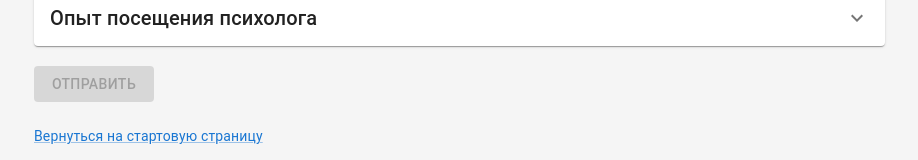
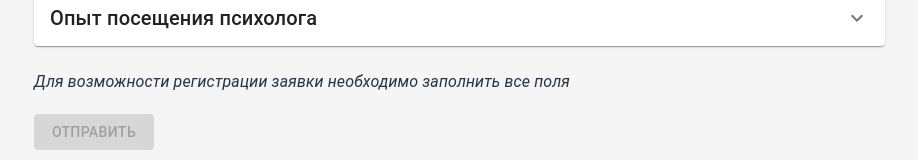
Before and after one commit to joshkhdev/psy-assist-platform-ui, a React (Vite) app: page /createQuestionnaire in a window 1280 px wide. Shown: the part 926-1086 px from the top of the page, without its empty margins (48-966 px from the left). Built offline with nearby package versions, Linux system fonts and the light colour scheme.

Commit message:
PAP-UI-1: Текст условия доступности кнопки отправки заявки

```diff
--- a/src/components/QuestionnaireCreator.tsx
+++ b/src/components/QuestionnaireCreator.tsx
@@ -18,7 +18,7 @@ import { MuiTelInput } from "mui-tel-input";
 // App
 import { Questionnaire } from '../models/Questionnaire';
 import { questionnaireFormStyle, questionnaireEntryStyle, questionnaireButtonStyle } from '../styles/QuestionnaireStyles';
-import { aboutHeaderOuter, ageHeaderInner, backToHomeButtonHeader, contactsHeaderOuter, eMailHeaderInner, isForPayCheckBoxHeader, isForPayHeader, mentalSpecHeaderInner, nameHeaderInner, nameHeaderOuter, neuroDiffHeaderInner, phoneHeaderInner, pronounHeaderInner, psyRequestHeaderInner, psyRequestHeaderOuter, psyWishAttentionHeaderInner, psyWishesHeaderInner, psyWishesHeaderOuter, psyWishesPlaceholder, questionnaireCreateHeader, sendButtonHeader, telegramHeaderInner, therapyExpHeaderInner, therapyExpHeaderOuter, timezoneHeaderInner } from '../resources/QuestionnaireCreatorResources';
+import { aboutHeaderOuter, ageHeaderInner, backToHomeButtonHeader, contactsHeaderOuter, eMailHeaderInner, isForPayCheckBoxHeader, isForPayHeader, mentalSpecHeaderInner, nameHeaderInner, nameHeaderOuter, neuroDiffHeaderInner, phoneHeaderInner, pronounHeaderInner, psyRequestHeaderInner, psyRequestHeaderOuter, psyWishAttentionHeaderInner, psyWishesHeaderInner, psyWishesHeaderOuter, psyWishesPlaceholder, questionnaireCreateHeader, registrationConditionHeader, sendButtonHeader, telegramHeaderInner, therapyExpHeaderInner, therapyExpHeaderOuter, timezoneHeaderInner } from '../resources/QuestionnaireCreatorResources';
 import { localhostPath } from '../resources/TempConfig';
 
 const QuestionnaireCreator = () => {
@@ -281,6 +281,12 @@ const QuestionnaireCreator = () => {
                 </AccordionDetails>
             </Accordion>
 
+            <br/>
+            <Typography
+                fontStyle={'italic'}
+                variant="body1">{registrationConditionHeader}
+            </Typography>
+
             <Button
                 disabled={!onRegisterEnabled}
                 onClick={registerQuestionnaire}
--- a/src/resources/QuestionnaireCreatorResources.ts
+++ b/src/resources/QuestionnaireCreatorResources.ts
@@ -23,3 +23,4 @@ export const isForPayHeader = "Если вы готовы с самого нач
 export const isForPayCheckBoxHeader = "Готов заниматься платно";
 export const sendButtonHeader = "Отправить";
 export const backToHomeButtonHeader = "Вернуться на стартовую страницу";
+export const registrationConditionHeader = "Для возможности регистрации заявки необходимо заполнить все поля";
```
